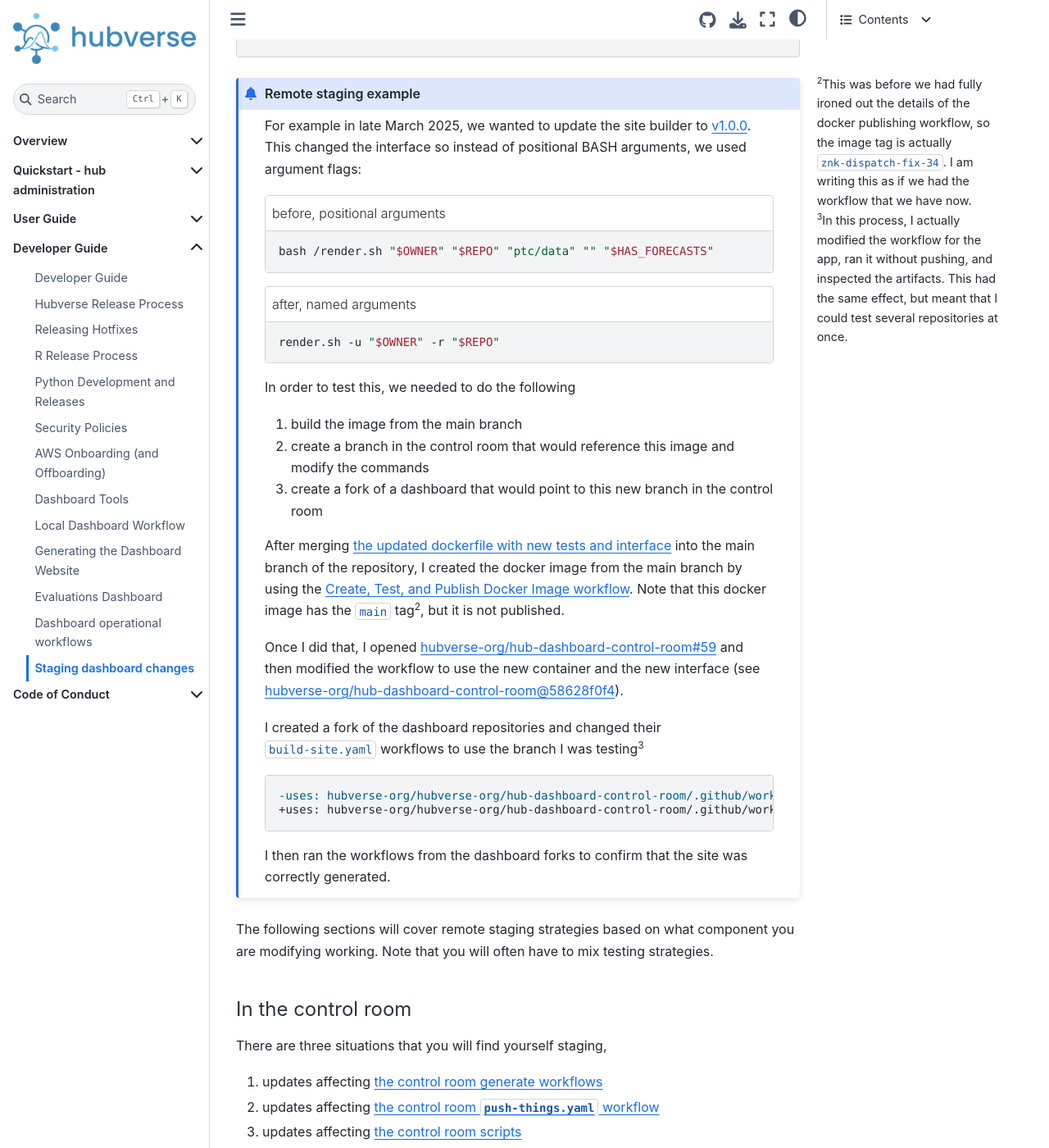
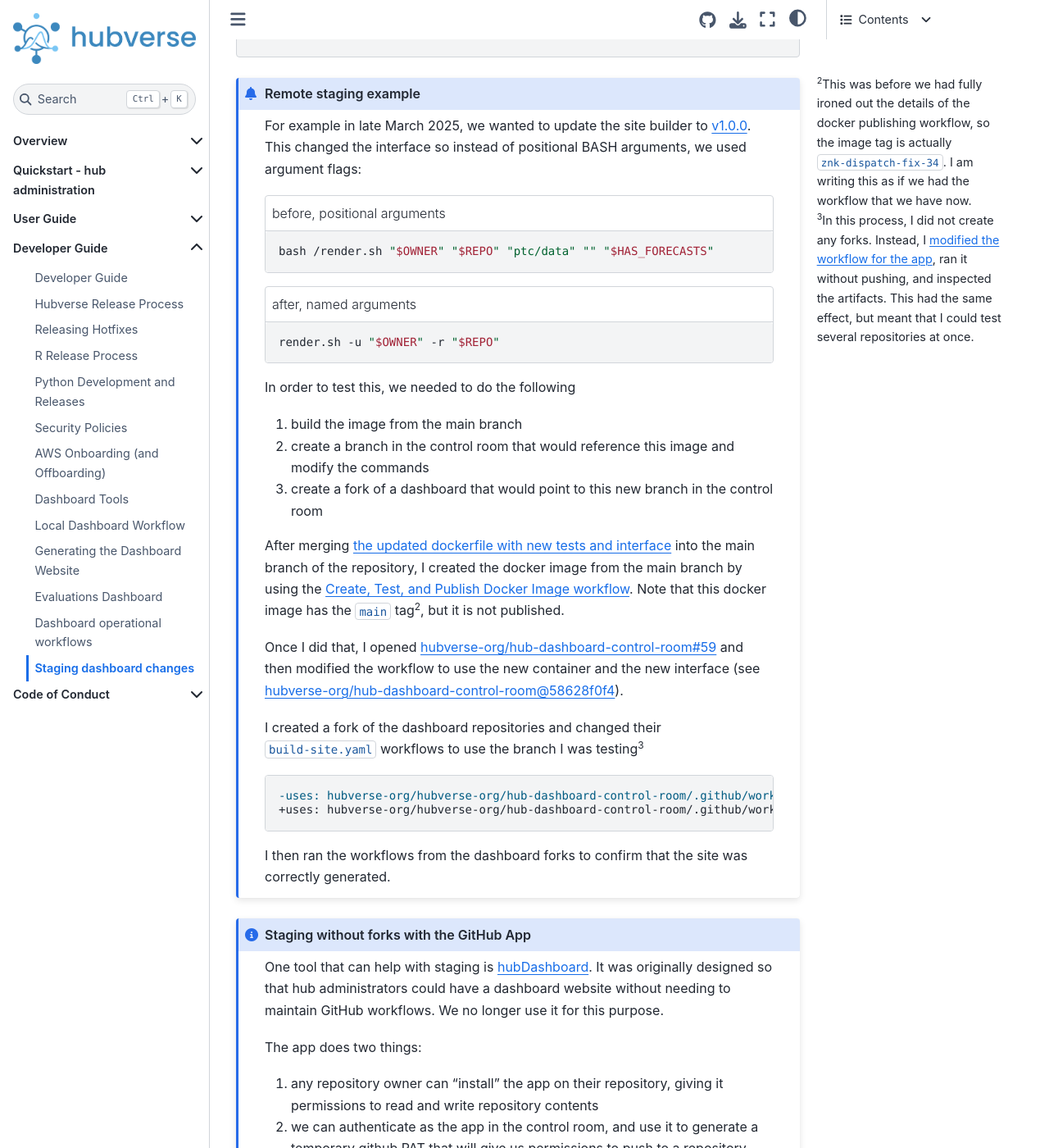
Before and after one commit to hubverse-org/hubDocs, a Sphinx documentation site: the page built from docs/source/developer/dashboard-staging.md, in a window 1280 px wide and 1400 px high, scrolled down 7350 px. Shown: the whole window at 82% size. Built offline with Sphinx 7.4.7 and the Sphinx Book theme 1.1.4, drawn with Linux system fonts in a browser that asks for light colours; comment, search, counter and statistics services are not loaded; some of the changed text lies outside the part shown.

Commit message:
add incomphreehnsible app description

````diff
--- a/docs/source/developer/dashboard-staging.md
+++ b/docs/source/developer/dashboard-staging.md
@@ -419,8 +419,8 @@
 
 I created a fork of the dashboard repositories and changed their `build-site.yaml` workflows to use the branch I was testing[^testing-branch]
 
-[^testing-branch]: In this process, I actually modified the workflow for the
-    app, ran it without pushing, and inspected the artifacts. This had the same
+[^testing-branch]: In this process, I did not create any forks. Instead, I [modified the workflow for the
+    app](https://github.com/hubverse-org/hub-dashboard-control-room/pull/59/commits/12c41a279fdcf70a8dde9878367edbc22690ae3b), ran it without pushing, and inspected the artifacts. This had the same
     effect, but meant that I could test several repositories at once.
 
 ```diff
@@ -429,6 +429,46 @@
 ```
 
 I then ran the workflows from the dashboard forks to confirm that the site was correctly generated.
+
+:::
+
+:::{admonition} Staging without forks with the GitHub App
+:class: note
+:name: dashboard-staging-app
+
+One tool that can help with staging is
+[hubDashboard](https://github.com/apps/hubDashboard). It was originally
+designed so that hub administrators could have a dashboard website without
+needing to maintain GitHub workflows. We no longer use it for this purpose.
+
+The app does two things:
+
+1. any repository owner can "install" the app on their repository, giving it
+   permissions to read and write repository contents
+2. we can authenticate as the app in the control room, and use it to generate a
+   temporary github PAT that will give us permissions to push to a repository
+   that has the app installed. We control a list of [known hubs](https://github.com/hubverse-org/hub-dashboard-control-room/blob/main/known-hubs.json) that have the app installed.
+
+Because of this, we have the following pattern:
+
+```{mermaid}
+:config: {"theme": "base", "themeVariables": {"primaryColor": "#dbeefb", "primaryBorderColor": "#3c88be"}}
+flowchart TD
+    subgraph repo-flow
+        subgraph dashboard
+            d[dashboard workflows]
+            s[dashboard-site]
+            t[token]
+        end
+        d[dashboard] -->|uses| c[control-room] -->|builds to| s
+        d[dashboard] -->|generates|t -->|used by| c
+    end
+    subgraph app-flow
+        app -->|installed on| dashboard
+        app -->|generates|token-->|used by| c
+        c -->|builds to| s
+    end
+```
 
 :::
 
````
